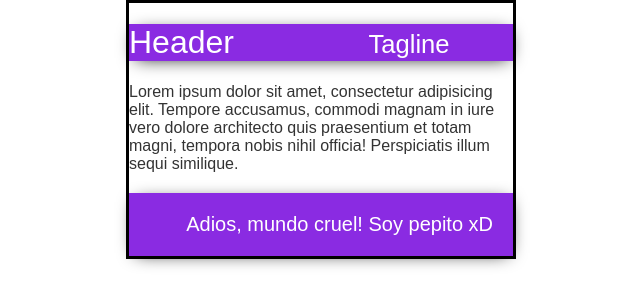
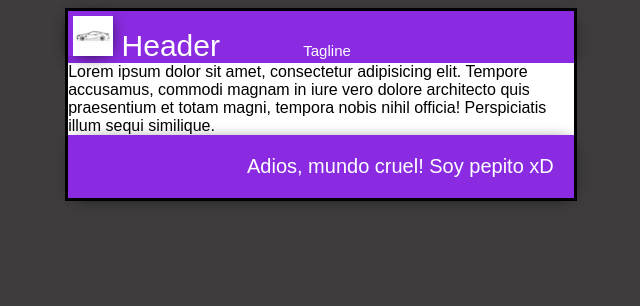
Before and after one commit to vladie22/framePostTestGit, a plain HTML site: page index.html in a window 1280 px wide. Shown: the whole page, without its empty margins (319-959 px from the left). Drawn offline with Linux system fonts and the light colour scheme.

Commit message:
Se modifico con un logo el header

```diff
--- a/index.html
+++ b/index.html
@@ -8,10 +8,11 @@
     <link rel="stylesheet" href="style/style.css">
 <body>
     <div id="container">
-        <h1>
+        <div id ="cabecera">
+            <img id="logo" src="./images/gtsm8.png" alt="logo">
             Header
             <span id="tagline">Tagline</span>
-        </h1>
+        </div>
         <div id="content">
             <div>Lorem ipsum dolor sit amet, consectetur adipisicing elit. Tempore accusamus, commodi magnam in iure vero dolore architecto quis praesentium et totam magni, tempora nobis nihil officia! Perspiciatis illum sequi similique.</div>
         </div>
--- a/style/style.css
+++ b/style/style.css
@@ -1,43 +1,52 @@
 body
 {
-    color: #333;
+    background: rgb(62, 60, 60);
+    color: black;
     text-align: center;
     font-family: "Arial";
     font-size: 16px;
-    margin: 0;
-    padding: 0;
 }
 
 #container{
-    width: 30%;
+    width: 40%;
     border: solid black;
     margin: 0 auto;
     text-align: left;
 }
 
-#container #tagline{
+#content{
+    background: white;
+}
+
+#tagline{
     color: white;
     text-align: end;
-    padding: 0 0 0 1em;
+    padding: 0 0 0 5em;
     font-weight: normal;
-    font-size: 0.8em;
-    margin-left: 100px;
+    font-size: 15px;
 }
 
-#container h1 {
+#cabecera {
+    background: url("../images/gtsm8.png")10px 10px no-repeat center cover;
     color: white;
-    font-size: 30;
+    font-size: 30px;
     font-weight: 100;
     background-color: blueviolet;
     text-align: start;
     box-shadow: 1px 3px 18px -6px rgba(0,0,0,1);
 }
+
+#logo{
+    padding: 5px 0 0 5px;
+    width: 40px;
+    box-shadow: 1px 3px 18px -6px black;
+}
+
 #footer{
     color: white;
     text-align: end;
     padding: 20px;
     font-size: 20px;
-    margin-top: 20px;
     background-color: blueviolet;
     box-shadow: 1px 3px 18px -6px rgba(0,0,0,1);
 }
```
